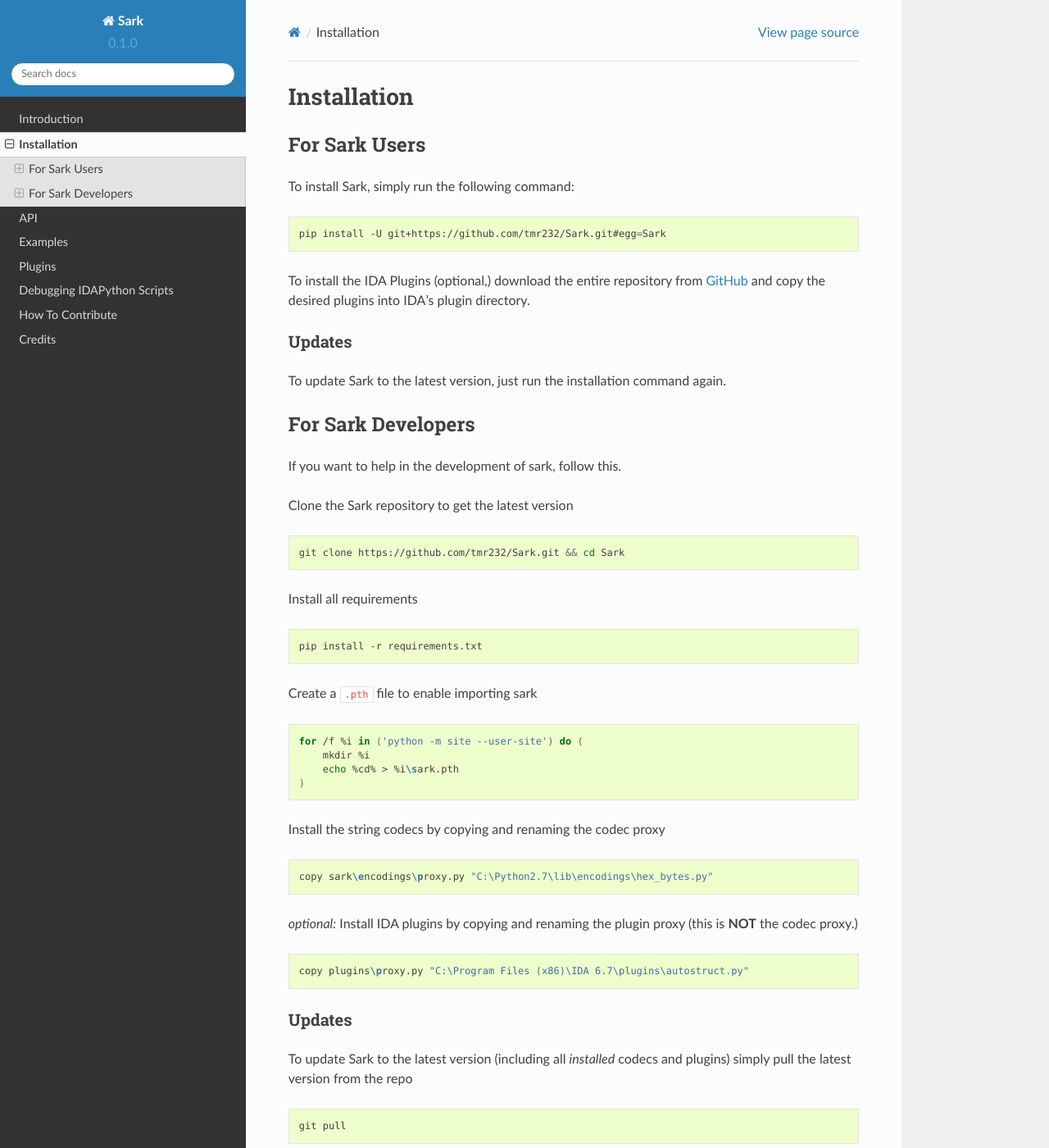
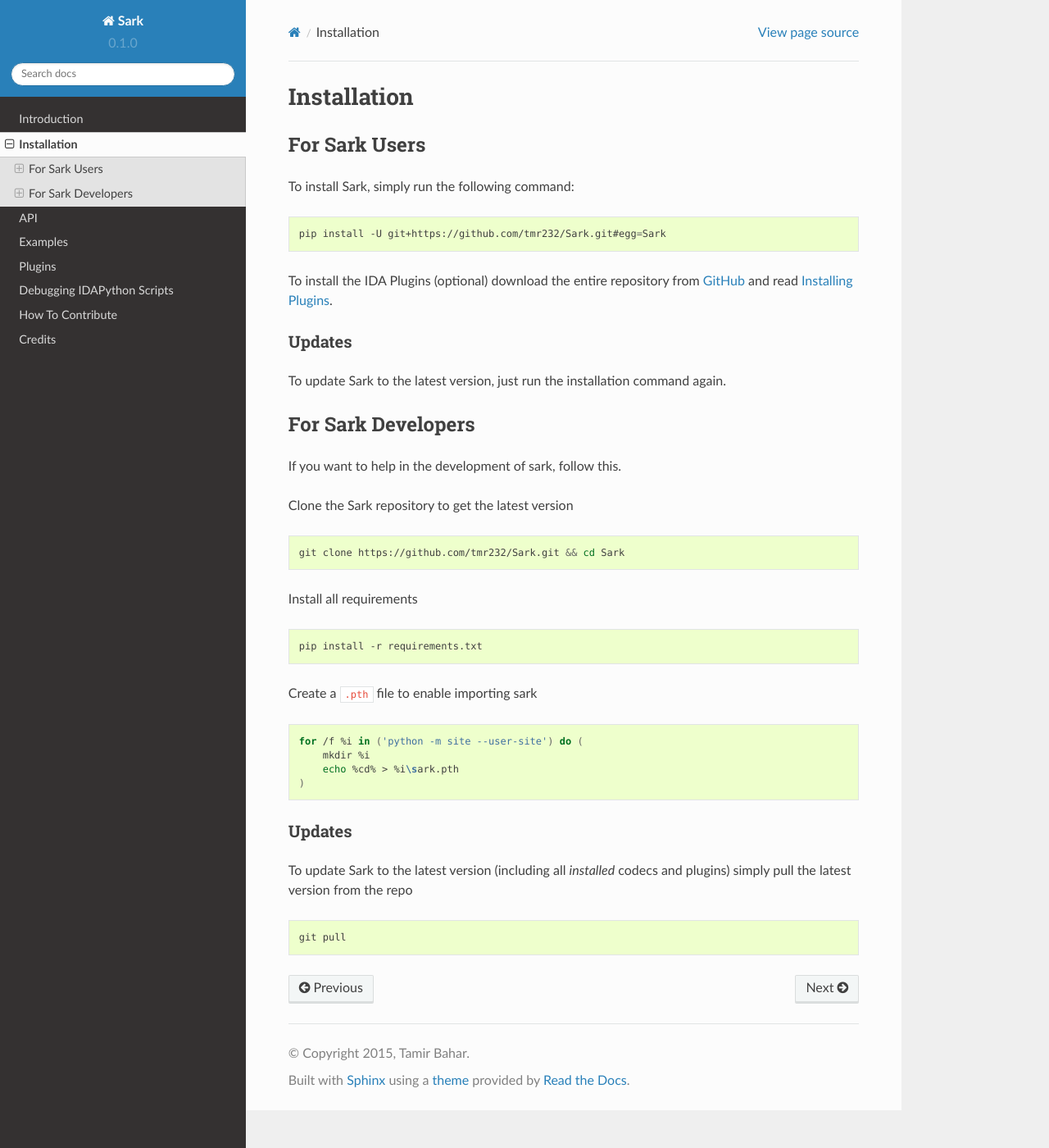
Before and after one commit to tmr232/Sark, a Sphinx documentation site: the page built from docs/Installation.rst, in a window 1280 px wide and 1400 px high. Shown: the whole window at 82% size. Built offline with Sphinx 7.4.7 and the Read the Docs theme 2.0.0, drawn with Linux system fonts in a browser that asks for light colours.

Commit message:
Some refactoring of the installation instructions to bring them up to date.

```diff
--- a/docs/Installation.rst
+++ b/docs/Installation.rst
@@ -10,15 +10,15 @@
 
     pip install -U git+https://github.com/tmr232/Sark.git#egg=Sark
 
-To install the IDA Plugins (optional,) download the entire repository
-from `GitHub <https://github.com/tmr232/Sark>`__ and copy the desired
-plugins into IDA's plugin directory.
+To install the IDA Plugins (optional) download the entire repository
+from `GitHub <https://github.com/tmr232/Sark>`__ and read :doc:`plugins/installation`.
 
 Updates
 ^^^^^^^
 
 To update Sark to the latest version, just run the installation command
 again.
+
 
 For Sark Developers
 ~~~~~~~~~~~~~~~~~~~
@@ -46,18 +46,6 @@
         echo %cd% > %i\sark.pth
     )
 
-Install the string codecs by copying and renaming the codec proxy
-
-.. code:: bash
-
-    copy sark\encodings\proxy.py "C:\Python2.7\lib\encodings\hex_bytes.py"
-
-*optional:* Install IDA plugins by copying and renaming the plugin proxy
-(this is **NOT** the codec proxy.)
-
-.. code:: bash
-
-    copy plugins\proxy.py "C:\Program Files (x86)\IDA 6.7\plugins\autostruct.py"
 
 Updates
 ^^^^^^^
```
